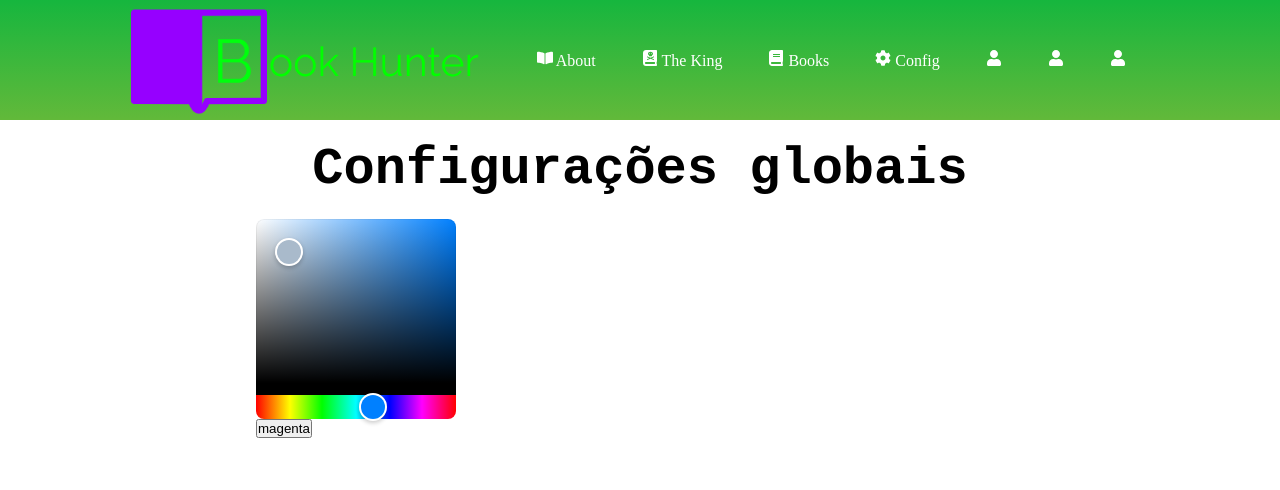
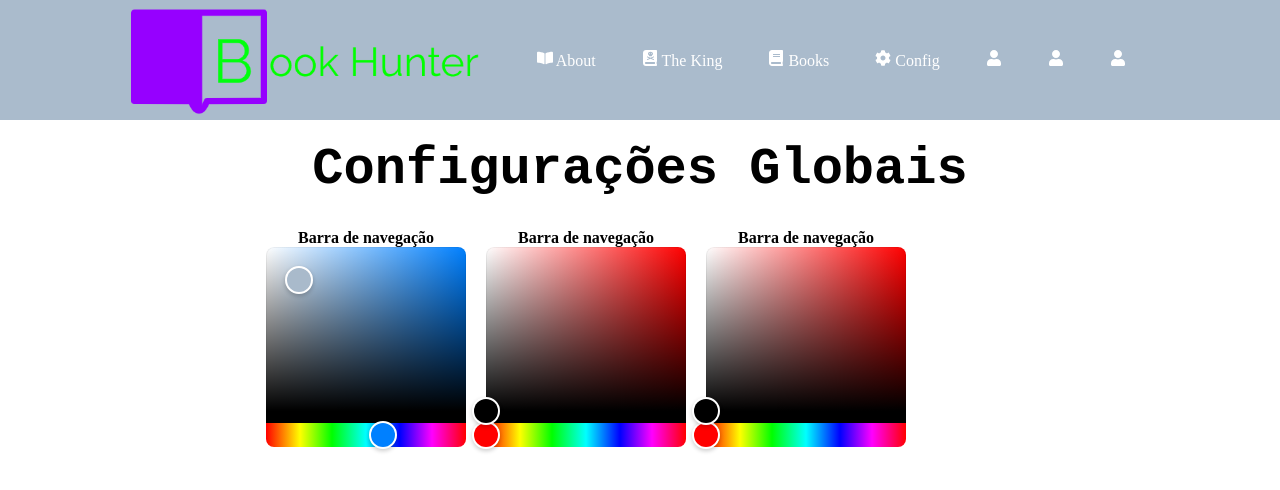
Before and after one commit to jrmsjorgesilva/BookHunter, a React app: page /configurations in a window 1280 px wide. Shown: the top 490 px of the page. Built offline with nearby package versions, Linux system fonts and the light colour scheme; no server answers.

Commit message:
tasks para configuração da navbar e elementos visuais em tempo real em andamento - componente navbar conectado com context e realizando alterações conform esperado

```diff
--- a/src/components/ConfigApp.tsx
+++ b/src/components/ConfigApp.tsx
@@ -3,24 +3,32 @@ import { UseTheme } from '../contexts/ThemeContext';
 import { HexColorPicker } from 'react-colorful';
 
 const ConfigApp = () => {
-    const { handleTheme, themeDark }: any = UseTheme();
-    const [color, setColor] = useState(() => '#aabbcc');
+    const { handleTheme, color, setColor, themeDark }: any = UseTheme();
 
     return (
-        <>
+        <section className='section-config'>
             <div>
-                <h1 className="title">Configurações globais</h1>
+                <h1 className="title">Configurações Globais</h1>
             </div>
-            <div className='container'>
-                <HexColorPicker color={color} onChange={setColor} />
-                <button
-                    className="submit-btn"
-                    onClick={() => handleTheme('magenta')}
-                >
-                    magenta
-                </button>
+            <div>
+                <div className="container">
+                    <label className='config-label' htmlFor=''>
+                        Barra de navegação
+                        <HexColorPicker color={color} onChange={setColor} />
+                    </label>
+
+                    <label className='config-label' htmlFor=''>
+                        Barra de navegação
+                        <HexColorPicker />
+                    </label>
+
+                    <label className='config-label' htmlFor=''>
+                        Barra de navegação
+                        <HexColorPicker />
+                    </label>
+                </div>
             </div>
-        </>
+        </section>
     );
 };
 
--- a/src/components/Nav.tsx
+++ b/src/components/Nav.tsx
@@ -2,22 +2,18 @@ import React from "react";
 import { NavLink } from "react-router-dom";
 import { FaBookDead, FaBook, FaBookOpen, FaCog, FaUser } from "react-icons/fa";
 import logo from "../img/BookHunter-Logo.png";
-
-const styleCustom = {
-  display: 'flex',
-  justifyContent: 'space-around',
-  alignItems: 'center',
-  minHeight: '10vh',
-  background: 'repeating-linear-gradient(#333fe4, #333523)',
-  listStyle: 'none',
-  color: '#fff',
-  transition: 'all 0.3s ease-in 0s',
-  maxHeight: '20vh',
-}
+import { UseTheme } from '../contexts/ThemeContext';
 
 const Nav = () => {
+
+  const { color }: any = UseTheme();
+
+  const dynamicStyleNav: any = {
+    backgroundColor: color
+  }
+
   return (
-    <nav className="nav-container">
+    <nav className="nav-container" style={dynamicStyleNav}>
       <NavLink to="/">
         <div className="nav-title">
           <img src={logo} alt="logo" />
--- a/src/contexts/ThemeContext.tsx
+++ b/src/contexts/ThemeContext.tsx
@@ -1,11 +1,14 @@
-import React, { useContext, useState, useEffect, createContext } from 'react';
+import React, { useContext, useState, createContext } from 'react';
 
 const ThemeContext = createContext({});
 
 export const ThemeContextProvider = ({ children }: any) => {
     const [themeDark, setThemeDark] = useState(() => 'white');
+    const [color, setColor] = useState(() => '#aabbcc');
 
     const handleTheme = (color: string) => {
+        console.log(color);
+        setColor(color);
         console.log(color);
     };
 
@@ -13,6 +16,8 @@ export const ThemeContextProvider = ({ children }: any) => {
         handleTheme,
         themeDark,
         setThemeDark,
+        color,
+        setColor
     };
 
     return (
--- a/src/styles/css/main.css
+++ b/src/styles/css/main.css
@@ -21,10 +21,15 @@
   text-align: center;
   font-size: 22px;
   font-weight: 300;
-  margin: 20px;
+  margin: 10px;
 }
 
 .container {
+  display: -webkit-box;
+  display: -ms-flexbox;
+  display: flex;
+  -ms-flex-wrap: wrap;
+      flex-wrap: wrap;
   padding: 0px 20%;
 }
 
@@ -38,7 +43,7 @@
       -ms-flex-align: center;
           align-items: center;
   min-height: 10vh;
-  background: repeating-linear-gradient(#16b63e, #62b93a);
+  background-color: repeating-linear-gradient(#16b63e, #62b93a);
   list-style: none;
   color: #fff;
   -webkit-transition: all 0.3s ease-in 0s;
@@ -71,7 +76,9 @@
 }
 
 .nav-container .menu .main-nav:hover, .nav-container .menu .main-nav:focus {
-  background: #14a519;
+  -webkit-box-shadow: rgba(2, 2, 2, 0.1) 0px 0px 1px 1px;
+          box-shadow: rgba(2, 2, 2, 0.1) 0px 0px 1px 1px;
+  opacity: .7;
 }
 
 .nav-container .menu .main-nav-active {
@@ -291,6 +298,13 @@
   letter-spacing: 1px;
 }
 
+.section-config label {
+  text-align: center;
+  font-weight: bold;
+  font-size: 16px;
+  margin: 10px;
+}
+
 /* MEDIA QUERIES */
 @media screen and (max-width: 768px) {
   .container {
--- a/src/styles/scss/main.scss
+++ b/src/styles/scss/main.scss
@@ -27,12 +27,14 @@ $secondary-dark: #7a0170;
   text-align: center;
   font-size: 22px;
   font-weight: 300;
-  margin: 20px;
+  margin: 10px;
 }
 
 // container
 
 .container {
+  display: flex;
+  flex-wrap: wrap;
   padding: 0px 20%;
 }
 
@@ -43,7 +45,7 @@ $secondary-dark: #7a0170;
   justify-content: space-around;
   align-items: center;
   min-height: 10vh;
-  background: repeating-linear-gradient($primary-dark, $primary-clr);
+  background-color: repeating-linear-gradient($primary-dark, $primary-clr);
   list-style: none;
   color: #fff;
   transition: all 0.3s ease-in 0s;
@@ -67,7 +69,8 @@ $secondary-dark: #7a0170;
 
       &:hover,
       &:focus {
-        background: #14a519;
+        box-shadow: rgba(002, 002, 002, .1) 0px 0px 1px 1px;
+        opacity: .7;
       }
     }
 
@@ -223,6 +226,7 @@ $secondary-dark: #7a0170;
   }
 }
 
+// SEARCH BOOKS SECTION
 .search-books {
   text-align: center;
 
@@ -248,6 +252,8 @@ $secondary-dark: #7a0170;
     margin: 60px 60px 60px 60px;
   }
 }
+
+// SEARCH API SECTION
 
 .search-api {
   text-align: center;
@@ -282,6 +288,19 @@ $secondary-dark: #7a0170;
   }
 }
 
+// CONFIG SECTION
+
+.section-config {
+
+  label {
+    text-align: center;
+    font-weight: bold;
+    font-size: 16px;
+    margin: 10px;
+  }
+
+}
+
 /* MEDIA QUERIES */
 
 @media screen and (max-width: 768px) {
```
Also changed, not shown: 1 other file (tests, documents, lock files or other folders).
